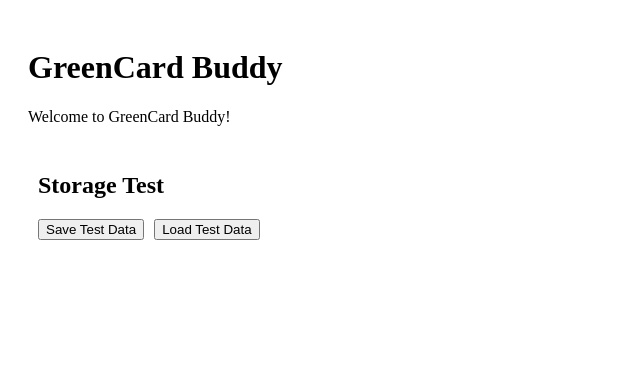
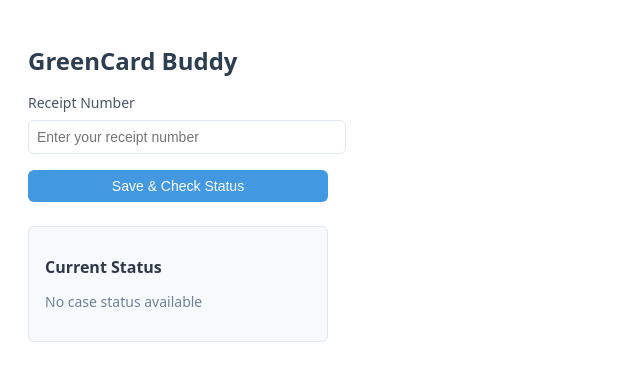
Before and after one commit to yuxuanmaaa/Green-Card-Buddy, a React (Vite) app: page / in a window 1280 px wide. Shown: the top 380 px of the page, without its empty margins (0-640 px from the left). Built offline with nearby package versions, Linux system fonts and the light colour scheme.

Commit message:
static UI

```diff
--- a/src/App.tsx
+++ b/src/App.tsx
@@ -1,14 +1,8 @@
 import React from 'react';
-import StorageTest from './components/StorageTest';
+import Popup from './pages/Popup';
 
 const App: React.FC = () => {
-  return (
-    <div style={{ width: '300px', padding: '20px' }}>
-      <h1>GreenCard Buddy</h1>
-      <p>Welcome to GreenCard Buddy!</p>
-      <StorageTest />
-    </div>
-  );
+  return <Popup />;
 };
 
 export default App;
--- /dev/null
+++ b/src/pages/Popup.tsx
@@ -0,0 +1,102 @@
+import React, { useState } from 'react';
+
+const Popup: React.FC = () => {
+  const [receiptNumber, setReceiptNumber] = useState<string>('');
+
+  const handleSubmit = (e: React.FormEvent) => {
+    e.preventDefault();
+    // 使用 alert 来测试，因为 console.log 在 popup 中可能不可见
+    alert(`Receipt Number: ${receiptNumber}`);
+  };
+
+  const handleInputChange = (e: React.ChangeEvent<HTMLInputElement>) => {
+    setReceiptNumber(e.target.value);
+  };
+
+  return (
+    <div style={{
+      width: '300px',
+      padding: '20px',
+      fontFamily: 'system-ui, -apple-system, sans-serif'
+    }}>
+      <h1 style={{
+        fontSize: '1.5rem',
+        marginBottom: '1rem',
+        color: '#2c3e50'
+      }}>
+        GreenCard Buddy
+      </h1>
+
+      <form onSubmit={handleSubmit}>
+        <div style={{ marginBottom: '1rem' }}>
+          <label
+            htmlFor="receiptNumber"
+            style={{
+              display: 'block',
+              marginBottom: '0.5rem',
+              color: '#4a5568',
+              fontSize: '0.875rem'
+            }}
+          >
+            Receipt Number
+          </label>
+          <input
+            id="receiptNumber"
+            type="text"
+            value={receiptNumber}
+            onChange={handleInputChange}
+            placeholder="Enter your receipt number"
+            style={{
+              width: '100%',
+              padding: '0.5rem',
+              border: '1px solid #e2e8f0',
+              borderRadius: '0.375rem',
+              fontSize: '0.875rem'
+            }}
+          />
+        </div>
+
+        <button
+          type="submit"
+          style={{
+            width: '100%',
+            padding: '0.5rem',
+            backgroundColor: '#4299e1',
+            color: 'white',
+            border: 'none',
+            borderRadius: '0.375rem',
+            cursor: 'pointer',
+            fontSize: '0.875rem',
+            fontWeight: '500'
+          }}
+        >
+          Save & Check Status
+        </button>
+      </form>
+
+      <div style={{
+        marginTop: '1.5rem',
+        padding: '1rem',
+        backgroundColor: '#f7fafc',
+        borderRadius: '0.375rem',
+        border: '1px solid #e2e8f0'
+      }}>
+        <h2 style={{
+          fontSize: '1rem',
+          marginBottom: '0.5rem',
+          color: '#2d3748'
+        }}>
+          Current Status
+        </h2>
+        <p style={{
+          color: '#718096',
+          fontSize: '0.875rem'
+        }}>
+          No case status available
+        </p>
+      </div>
+    </div>
+  );
+};
+
+export default Popup;
```
Also changed, not shown: 3 other files (tests, documents, lock files or other folders).
